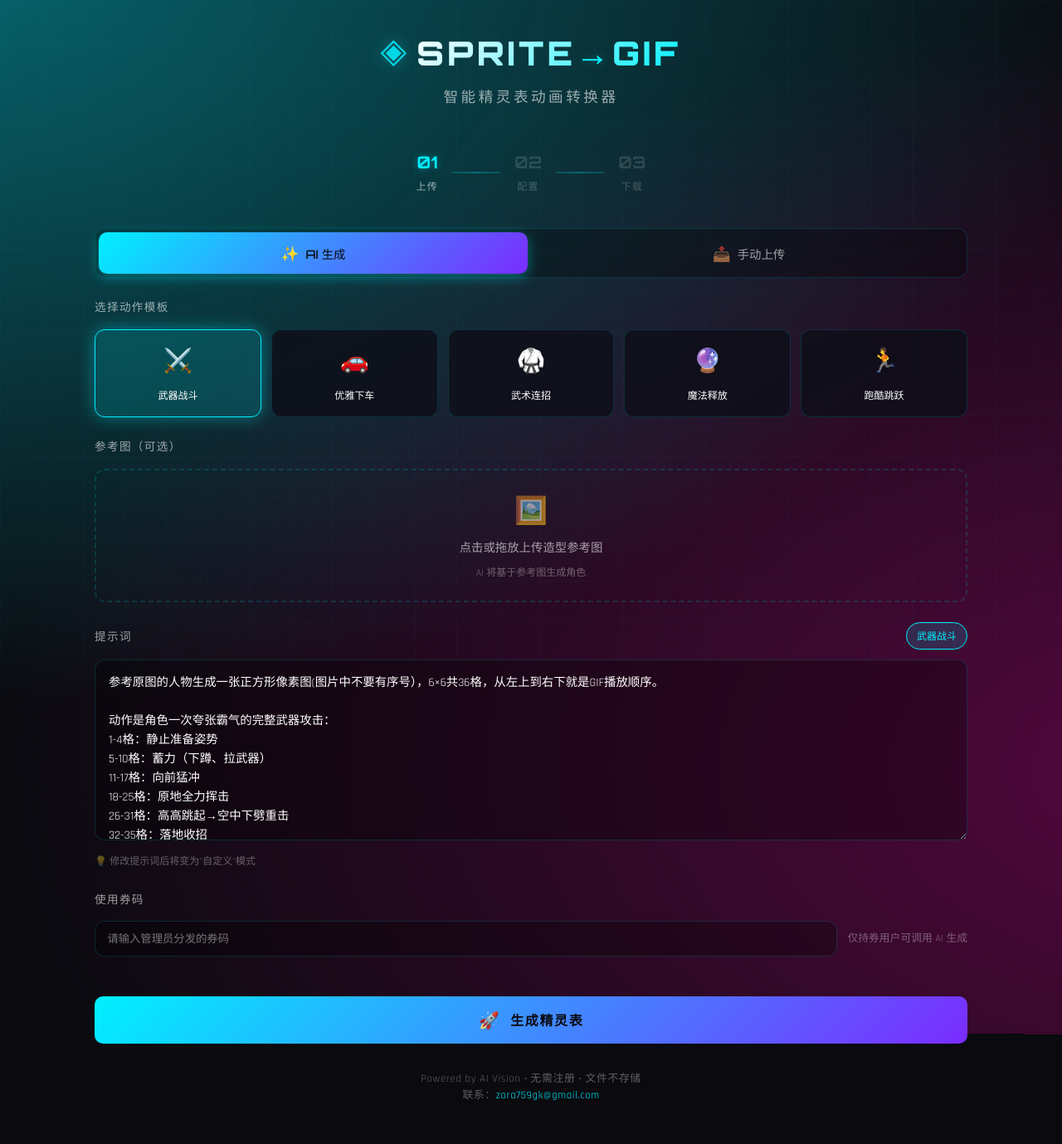
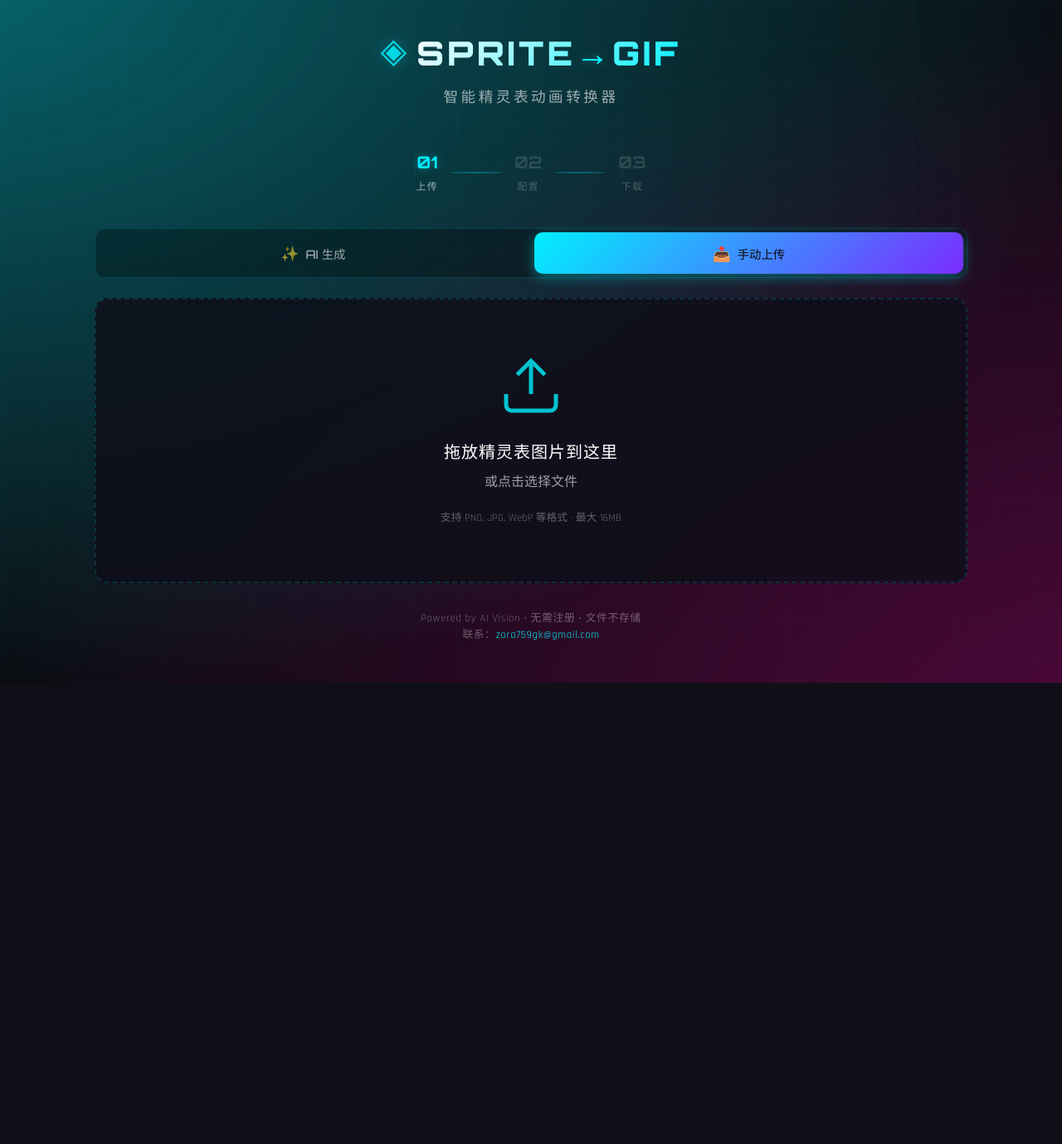
Before and after one commit to ZoraZora59/gif-grid-split, a Flask app: page / in a window 1280 px wide. Shown: the whole page at 83% size. After the commit the page ends 823 px from the top, so only its background shows below. Run offline with Flask 3, Linux system fonts and the light colour scheme.

Commit message:
feat: 更新index.html

```diff
--- a/web/templates/index.html
+++ b/web/templates/index.html
@@ -56,18 +56,18 @@
             <section id="upload-section" class="section active">
                 <!-- Tab 切换 -->
                 <div class="source-tabs">
-                    <button class="source-tab active" data-tab="ai-generate">
+                    <button class="source-tab" data-tab="ai-generate">
                         <span class="tab-icon">✨</span>
                         <span class="tab-text">AI 生成</span>
                     </button>
-                    <button class="source-tab" data-tab="manual-upload">
+                    <button class="source-tab active" data-tab="manual-upload">
                         <span class="tab-icon">📤</span>
                         <span class="tab-text">手动上传</span>
                     </button>
                 </div>
 
                 <!-- AI 生成面板 -->
-                <div id="ai-generate-panel" class="tab-panel active">
+                <div id="ai-generate-panel" class="tab-panel">
                     <!-- 模板选择 -->
                     <div class="template-section">
                         <h3 class="section-title">选择动作模板</h3>
@@ -141,7 +141,7 @@
                 </div>
 
                 <!-- 手动上传面板 -->
-                <div id="manual-upload-panel" class="tab-panel">
+                <div id="manual-upload-panel" class="tab-panel active">
                     <div class="upload-zone" id="upload-zone">
                         <div class="upload-content">
                             <div class="upload-icon">
```
